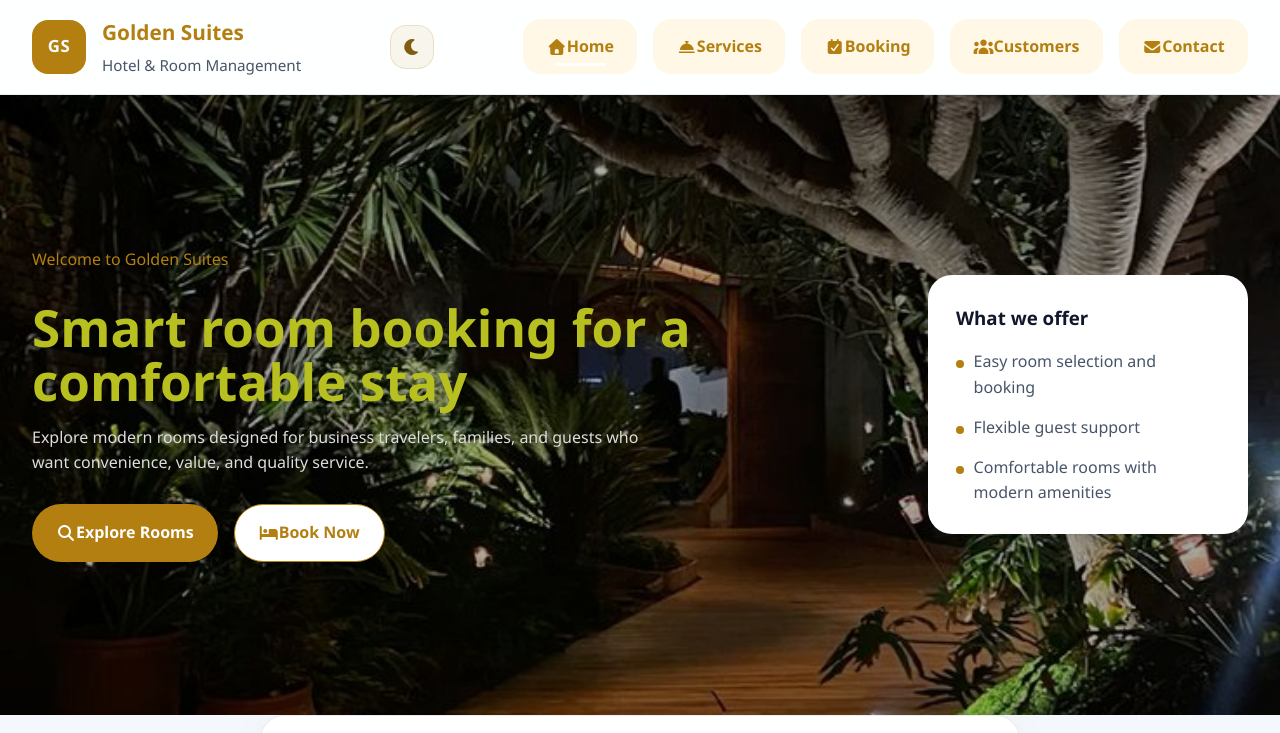
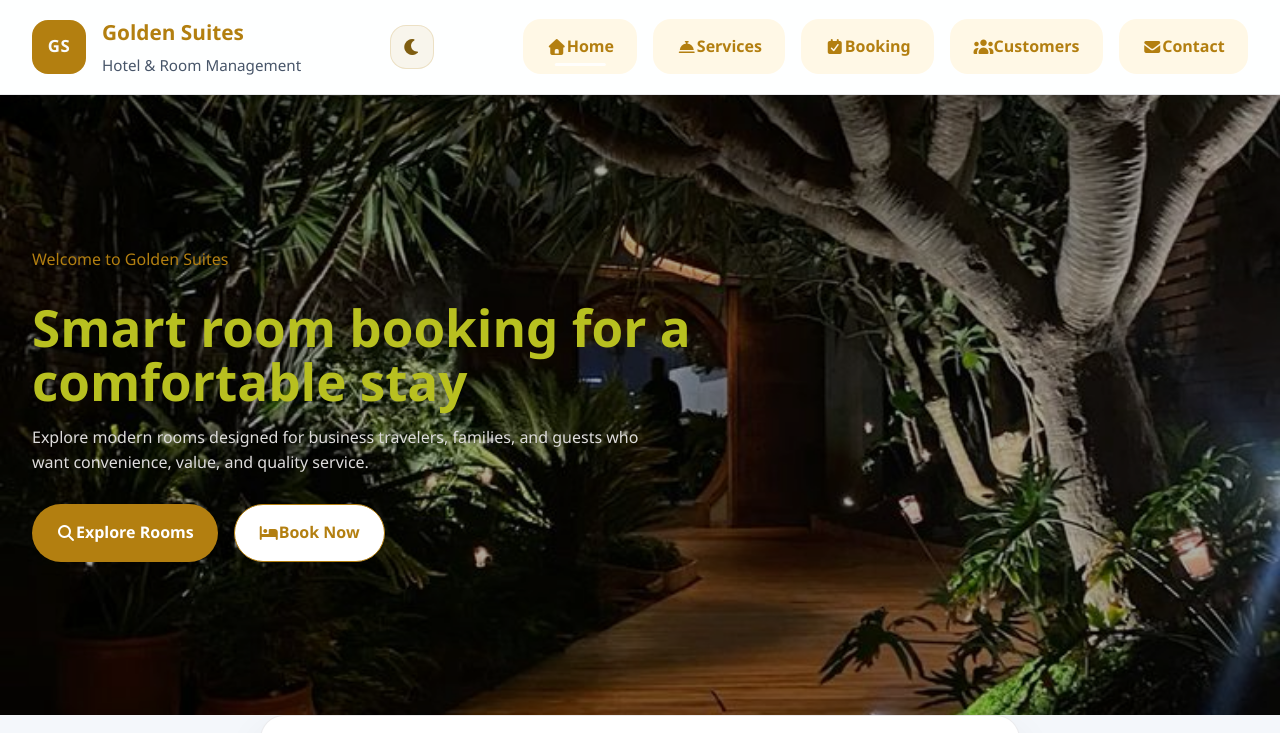
Before and after one commit to Amini-alt/Golden-Suites-Hotel-Management, a plain HTML site: page index.html in a window 1280 px wide. Shown: the top 733 px of the page. Drawn offline with Linux system fonts and the light colour scheme.

Commit message:
Removed division class called hero panelin Hero section

```diff
--- a/index.html
+++ b/index.html
@@ -63,16 +63,6 @@
         <div class="hero-actions">
           <a class="btn primary" href="#section1"><i class="fa-solid fa-magnifying-glass"></i>Explore Rooms</a>
           <a class="btn secondary" href="#booking"><i class="fa-solid fa-bed"></i>Book Now</a>
-        </div>
-      </div>
-      <div class="hero-panel">
-        <div class="hero-card">
-          <h3>What we offer</h3>
-          <ul>
-            <li>Easy room selection and booking</li>
-            <li>Flexible guest support</li>
-            <li>Comfortable rooms with modern amenities</li>
-          </ul>
         </div>
       </div>
     </section>
--- a/style/index.css
+++ b/style/index.css
@@ -450,8 +450,7 @@ a {
   20%, 96% { opacity: 0; }
 }
 
-.hero-copy,
-.hero-panel {
+.hero-copy {
   position: relative;
   z-index: 1;
 }
@@ -505,46 +504,6 @@ a {
   border: 1px solid #b37f10;
   color: #b37f10;
   background: #ffffff;
-}
-
-.hero-panel {
-  display: grid;
-  gap: 1rem;
-}
-
-.hero-card {
-  background: #ffffff;
-  border-radius: 24px;
-  padding: 1.75rem;
-  box-shadow: 0 18px 40px rgba(15, 23, 42, 0.08);
-}
-
-.hero-card h3 {
-  margin-bottom: 1rem;
-  color: #0f172a;
-}
-
-.hero-card ul {
-  list-style: none;
-  display: grid;
-  gap: 0.9rem;
-}
-
-.hero-card li {
-  padding-left: 1.1rem;
-  position: relative;
-  color: #475569;
-}
-
-.hero-card li::before {
-  content: "";
-  position: absolute;
-  left: 0;
-  top: 0.7rem;
-  width: 8px;
-  height: 8px;
-  border-radius: 50%;
-  background: #b37f10;
 }
 
 .section-heading span {
@@ -785,20 +744,17 @@ a {
 }
 
 .dark-mode body,
-.dark-mode .hero-card,
 .dark-mode .room-card,
 .dark-mode .testimonial-card,
 .dark-mode .footer-column,
 .dark-mode .main-nav a,
-.dark-mode .hero-panel,
 .dark-mode .footer-about {
   background: #111827;
 }
 
 .dark-mode .room-card,
 .dark-mode .testimonial-card,
-.dark-mode .footer-column,
-.dark-mode .hero-card {
+.dark-mode .footer-column {
   border-color: rgba(255, 255, 255, 0.08);
   box-shadow: 0 18px 40px rgba(0, 0, 0, 0.25);
 }
@@ -844,15 +800,6 @@ a {
   background: #1e293b;
 }
 
-.dark-mode .hero-card {
-  background: #111827;
-}
-
-.dark-mode .hero-card h3,
-.dark-mode .hero-card li {
-  color: #f1f2f3;
-}
-
 .dark-mode .about-panel p,
 .dark-mode .room-info p,
 .dark-mode .testimonial-card p,
@@ -884,7 +831,6 @@ a {
     padding: 2rem 1rem;
   }
 
-  .hero-card,
   .room-info,
   .testimonial-card,
   .footer-column {
```
